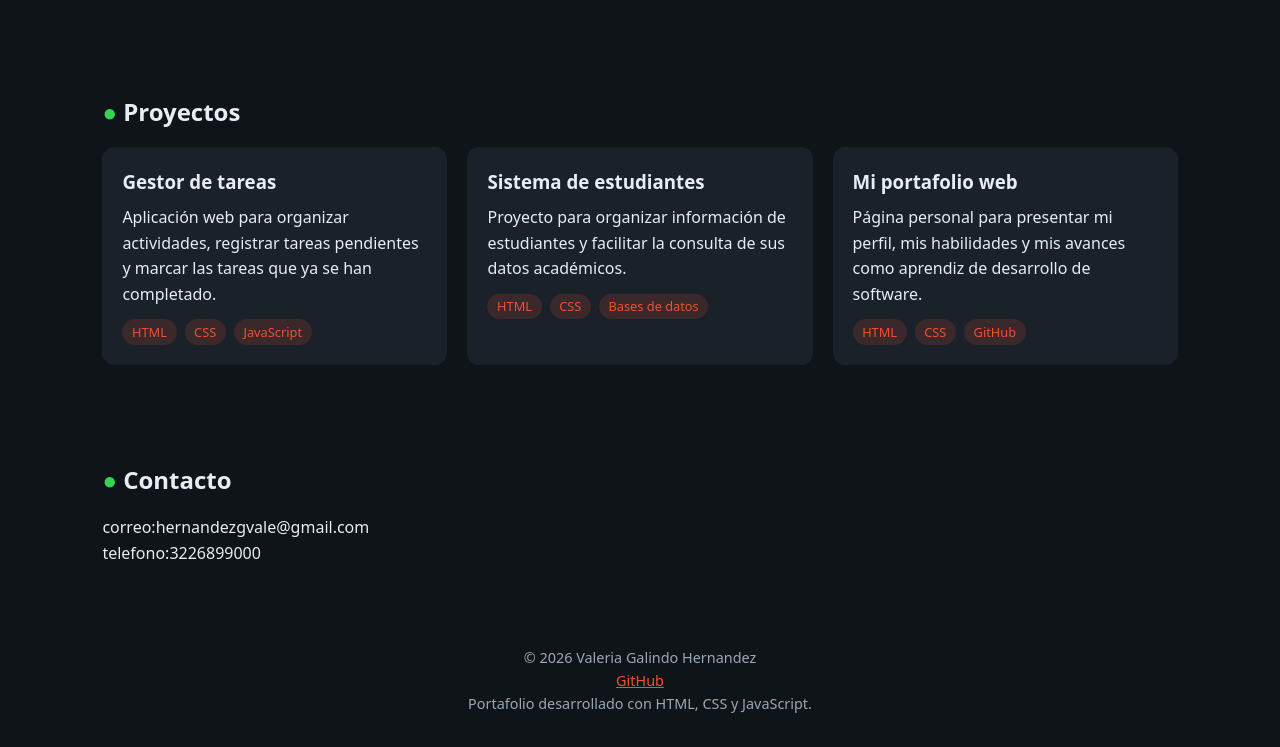
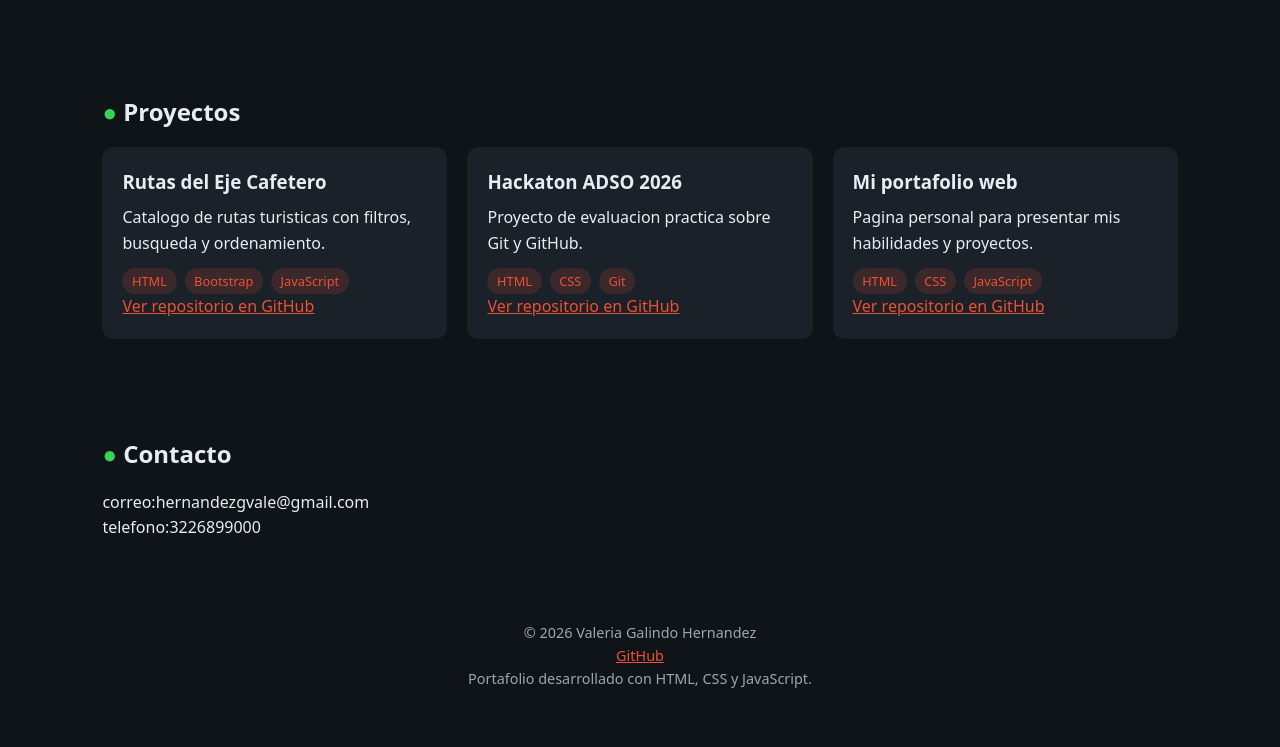
Before and after one commit to hernandezgvale/mi-portafolio-vale, a plain HTML site: page index.html in a window 1280 px wide. Shown: the part 920-1667 px from the top of the page. After the commit the page ends 1642 px from the top, so only its background shows below. Drawn offline with Linux system fonts and the light colour scheme.

Commit message:
feat: actualiza los proyectos y agrega enlaces a sus repositorios de GitHub (closes #4)

```diff
--- a/index.html
+++ b/index.html
@@ -80,45 +80,36 @@
   <div class="grid">
 
     <article class="tarjeta">
-      <h3>Gestor de tareas</h3>
-      <p>
-        Aplicación web para organizar actividades,
-        registrar tareas pendientes y marcar las
-        tareas que ya se han completado.
-      </p>
+      <h3>Rutas del Eje Cafetero</h3>
+      <p>Catalogo de rutas turisticas con filtros, busqueda y ordenamiento.</p>
+      <ul class="etiquetas">
+        <li>HTML</li>
+        <li>Bootstrap</li>
+        <li>JavaScript</li>
+      </ul>
+      <a href="https://github.com/hernandezgvale/rutas-eje-cafetero" target="_blank" rel="noopener noreferrer">Ver repositorio en GitHub</a>
+    </article>
+
+    <article class="tarjeta">
+      <h3>Hackaton ADSO 2026</h3>
+      <p>Proyecto de evaluacion practica sobre Git y GitHub.</p>
+      <ul class="etiquetas">
+        <li>HTML</li>
+        <li>CSS</li>
+        <li>Git</li>
+      </ul>
+      <a href="https://github.com/hernandezgvale/evaluacion1-git-github" target="_blank" rel="noopener noreferrer">Ver repositorio en GitHub</a>
+    </article>
+
+    <article class="tarjeta">
+      <h3>Mi portafolio web</h3>
+      <p>Pagina personal para presentar mis habilidades y proyectos.</p>
       <ul class="etiquetas">
         <li>HTML</li>
         <li>CSS</li>
         <li>JavaScript</li>
       </ul>
-    </article>
-
-    <article class="tarjeta">
-      <h3>Sistema de estudiantes</h3>
-      <p>
-        Proyecto para organizar información de
-        estudiantes y facilitar la consulta de
-        sus datos académicos.
-      </p>
-      <ul class="etiquetas">
-        <li>HTML</li>
-        <li>CSS</li>
-        <li>Bases de datos</li>
-      </ul>
-    </article>
-
-    <article class="tarjeta">
-      <h3>Mi portafolio web</h3>
-      <p>
-        Página personal para presentar mi perfil,
-        mis habilidades y mis avances como aprendiz
-        de desarrollo de software.
-      </p>
-      <ul class="etiquetas">
-        <li>HTML</li>
-        <li>CSS</li>
-        <li>GitHub</li>
-      </ul>
+      <a href="https://github.com/hernandezgvale/mi-portafolio-vale" target="_blank" rel="noopener noreferrer">Ver repositorio en GitHub</a>
     </article>
 
   </div>
```
